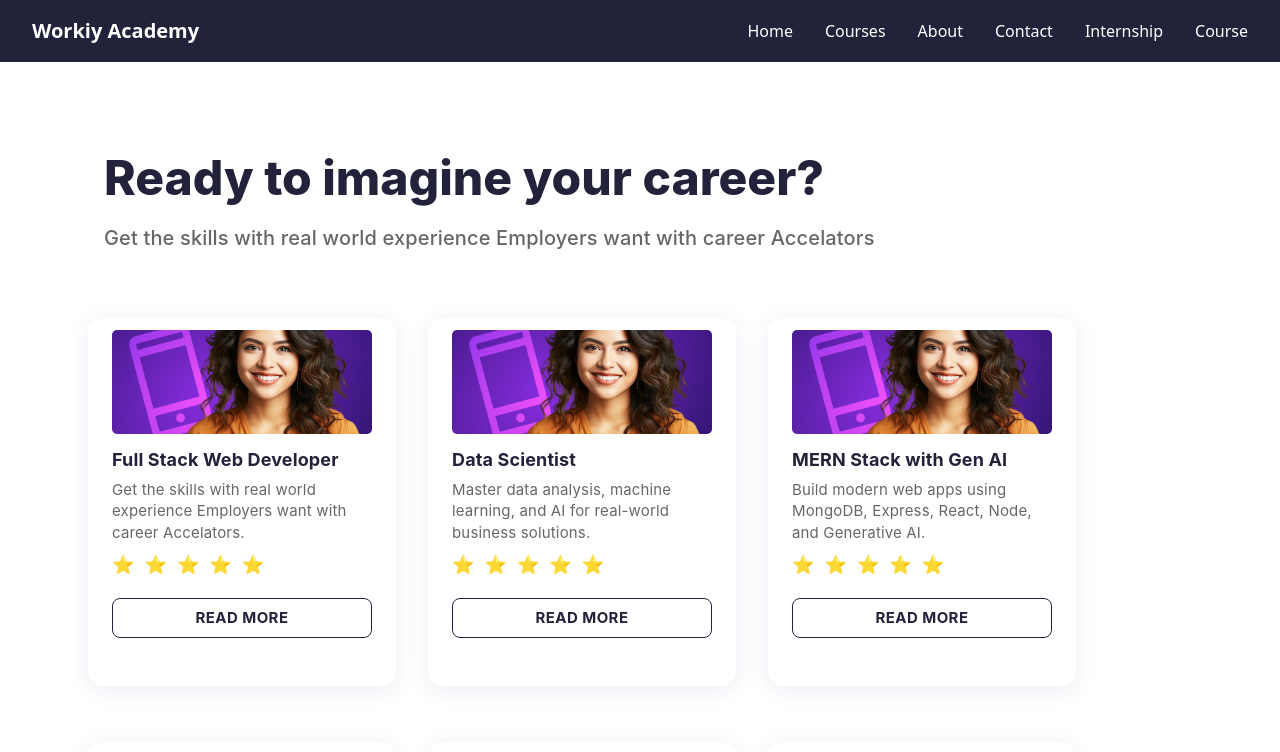
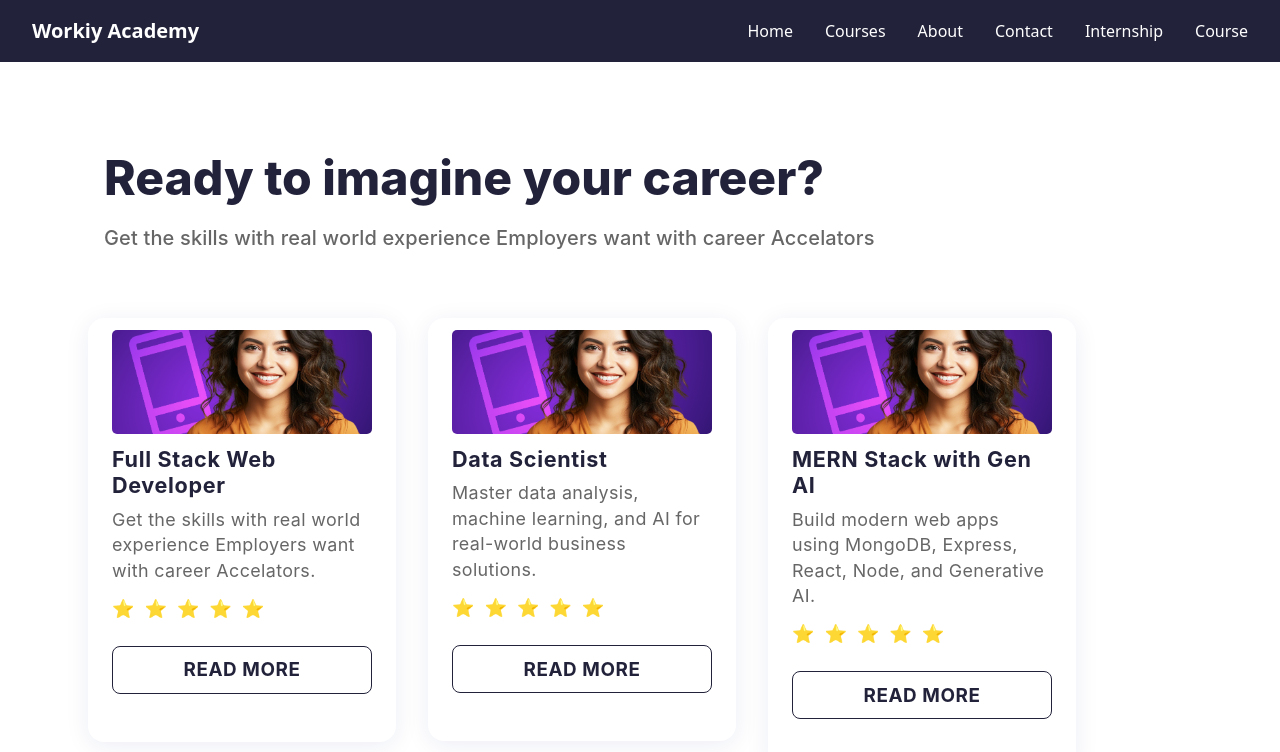
Before and after one commit to workiy-git/workiy-academy-ui, a React (Vite) app: page /courses in a window 1280 px wide. Shown: the top 752 px of the page. Built offline with nearby package versions, Linux system fonts and the light colour scheme.

Commit message:
20.8 ui updates
new changes

```diff
--- a/src/components/CourseCard.jsx
+++ b/src/components/CourseCard.jsx
@@ -1,7 +1,11 @@
 import React from "react";
 import { Card, CardContent, Typography, Chip, Button, Box } from "@mui/material";
+import { useNavigate } from "react-router-dom";
 
-const CourseCard = ({ course }) => (
+const CourseCard = ({ course }) => {
+  const navigate = useNavigate();
+  const target = course.path ? (course.path.startsWith('/') ? course.path : `/courses/${course.path}`) : '/courses';
+  return (
     <Card
       elevation={0}
       sx={{
@@ -38,10 +42,13 @@ const CourseCard = ({ course }) => (
           sx={{
             color: '#22223b',
             fontWeight: 700,
-          mb: 0.5,
-          fontSize: { xs: 16, sm: 17, md: 18 },
+            mb: { xs: 0.5, sm: 0.7, md: 1 },
+            fontSize: { xs: '1.05rem', sm: '1.15rem', md: '1.25rem', lg: '1.35rem' },
             fontFamily: 'Inter, sans-serif',
             textAlign: 'left',
+            letterSpacing: { xs: '0.01em', sm: '0.02em', md: '0.03em' },
+            lineHeight: { xs: 1.15, sm: 1.18, md: 1.22 },
+            wordBreak: 'break-word',
           }}
           gutterBottom
         >
@@ -51,10 +58,13 @@ const CourseCard = ({ course }) => (
           variant="body2"
           color="text.secondary"
           sx={{
-          mb: 1,
-          fontSize: { xs: 13, sm: 14, md: 15 },
+            mb: { xs: 1, sm: 1.2, md: 1.5 },
+            fontSize: { xs: '0.92rem', sm: '1.02rem', md: '1.08rem', lg: '1.12rem' },
             fontFamily: 'Inter, sans-serif',
             textAlign: 'left',
+            letterSpacing: { xs: '0.01em', sm: '0.015em', md: '0.02em' },
+            lineHeight: { xs: 1.35, sm: 1.38, md: 1.42 },
+            wordBreak: 'break-word',
           }}
         >
           {course.description}
@@ -63,22 +73,21 @@ const CourseCard = ({ course }) => (
           {[...Array(5)].map((_, i) => (
             <span key={i} style={{ fontSize: 18, color: '#FFD700', marginRight: 2 }}>⭐</span>
           ))}
-
         </Box>
-
-      <Button
+        <Button onClick={() => navigate(target)}
           variant="outlined"
           color="primary"
           fullWidth
           sx={{
             fontWeight: 700,
             borderRadius: 2,
-          fontSize: { xs: 13, sm: 14, md: 15 },
+            fontSize: { xs: '0.95rem', sm: '1.05rem', md: '1.12rem', lg: '1.18rem' },
             fontFamily: 'Inter, sans-serif',
             borderColor: '#22223b',
             color: '#22223b',
-          py: 0.7,
-          mt: 0.5,
+            py: { xs: 0.6, sm: 0.7, md: 0.8 },
+            mt: { xs: 0.5, sm: 0.7, md: 1 },
+            letterSpacing: { xs: '0.01em', sm: '0.02em', md: '0.03em' },
             '&:hover': { bgcolor: '#22223b', color: '#fff' },
           }}
         >
@@ -87,5 +96,5 @@ const CourseCard = ({ course }) => (
       </CardContent>
     </Card>
   );
-
+};
 export default CourseCard;
--- a/src/pages/Courses.jsx
+++ b/src/pages/Courses.jsx
@@ -9,55 +9,63 @@ const courses = [
     description: "Get the skills with real world experience Employers want with career Accelators.",
     duration: "12 weeks",
     level: "Beginner",
-    image: reactImg
+    image: reactImg,
+    path: "/courses/full-stack-web-developer"
   },
   {
     title: "Data Scientist",
     description: "Master data analysis, machine learning, and AI for real-world business solutions.",
     duration: "10 weeks",
     level: "Intermediate",
-    image: reactImg
+    image: reactImg,
+    path: "/courses/data-scientist"
   },
   {
     title: "MERN Stack with Gen AI",
     description: "Build modern web apps using MongoDB, Express, React, Node, and Generative AI.",
     duration: "12 weeks",
     level: "Advanced",
-    image: reactImg
+    image: reactImg,
+    path: "/courses/mern-stack-gen-ai"
   },
   {
     title: "AI and ML",
     description: "Learn AI and ML fundamentals, algorithms, and practical applications.",
     duration: "10 weeks",
     level: "Intermediate",
-    image: reactImg
+    image: reactImg,
+    path: "/courses/ai-ml"
   }, {
     title: "figma",
     description: "Learn AI and ML fundamentals, algorithms, and practical applications.",
     duration: "10 weeks",
     level: "Intermediate",
-    image: reactImg
+    image: reactImg,
+    path: "/courses/figma"
   },
   {
     title: "photoshop",
     description: "Learn AI and ML fundamentals, algorithms, and practical applications.",
     duration: "10 weeks",
     level: "Intermediate",
-    image: reactImg
+    image: reactImg,
+    path: "/courses/photoshop"
   },
   {
     title: "danvis",
     description: "Learn AI and ML fundamentals, algorithms, and practical applications.",
     duration: "10 weeks",
     level: "Intermediate",
-    image: reactImg
+    image: reactImg,
+    path: "/courses/danvis"
   },
     {
     title: "Certified AI Automation Specialist Program",
     description: "Learn AI and ML fundamentals, algorithms, and practical applications.",
     duration: "10 weeks",
     level: "Intermediate",
-    image: reactImg
+    image: reactImg,
+    path: "/courses/certified-ai-automation-specialist"
   }
 ];
 
```
Lines whose indentation alone changed are shown as unchanged.
